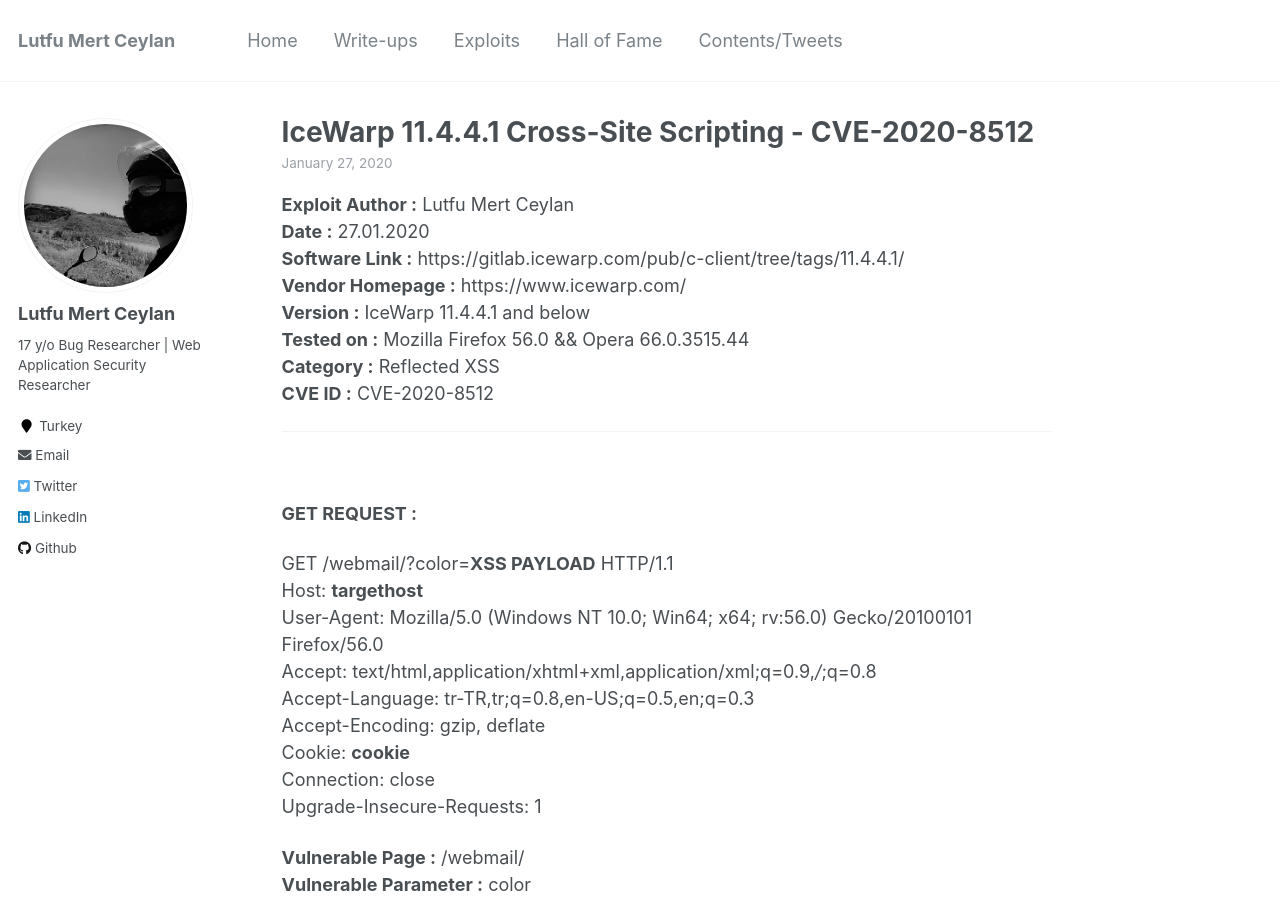
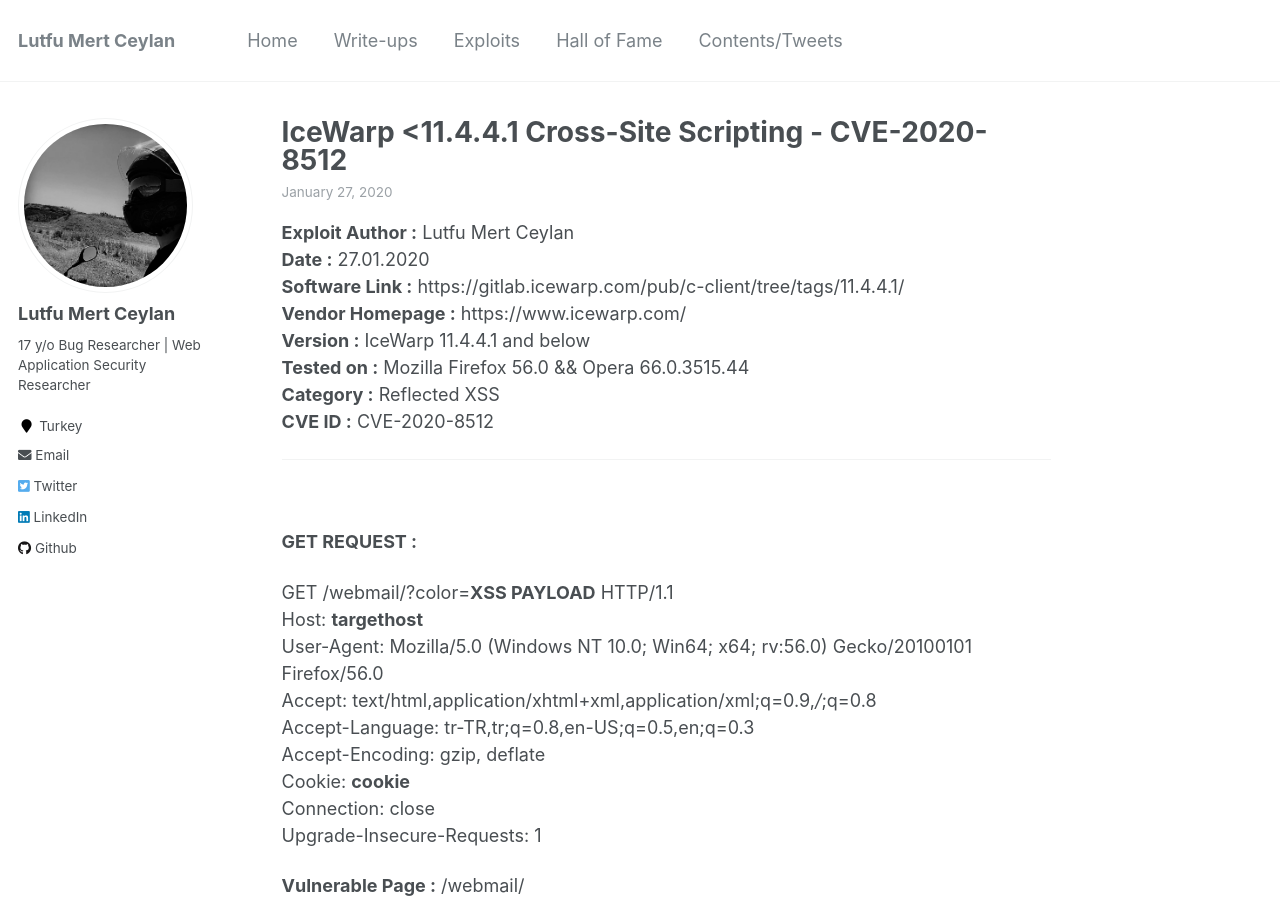
Before and after one commit to lutfumertceylan/mywebsite, a Jekyll site: the page built from _exploits/2020-01-27-IceWarp-Exploit-XSS.md, in a window 1280 px wide and 900 px high. Built offline with Jekyll 4.4.1, drawn with Linux system fonts in a browser that asks for light colours; comment, search, counter and statistics services are not loaded.

```diff
--- a/_exploits/2020-01-27-IceWarp-Exploit-XSS.md
+++ b/_exploits/2020-01-27-IceWarp-Exploit-XSS.md
@@ -1,7 +1,7 @@
 ---
-title: "IceWarp 11.4.4.1 Cross-Site Scripting - CVE-2020-8512"
+title: "IceWarp <11.4.4.1 Cross-Site Scripting - CVE-2020-8512"
 collection: exploits
-excerpt: "IceWarp 11.4.4.1 Cross-Site Scripting"
+excerpt: "IceWarp <11.4.4.1 Cross-Site Scripting"
 permalink: /exploit/icewarp-xss-exploit
 date: 2020-01-27
 tags:
```
